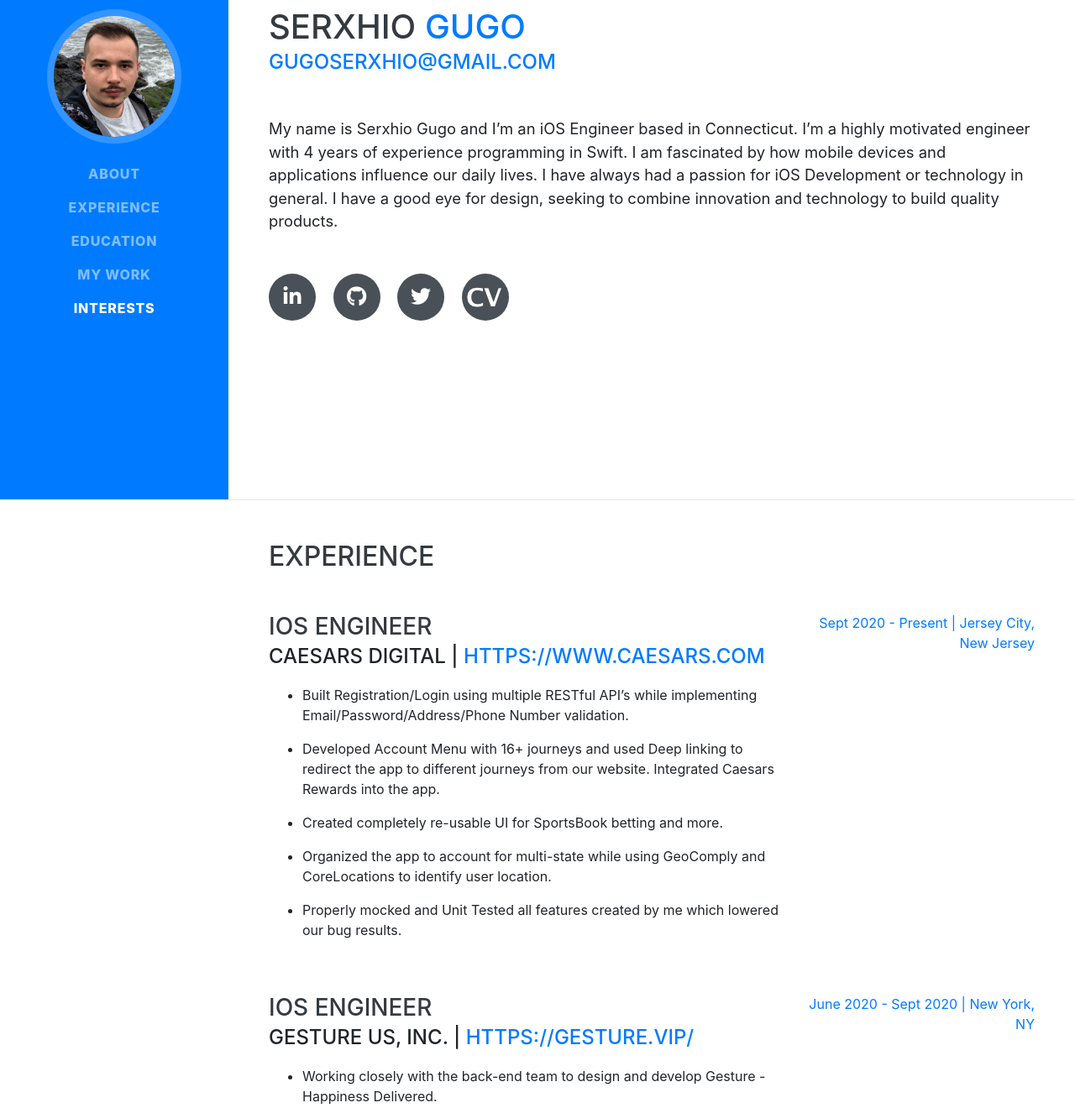
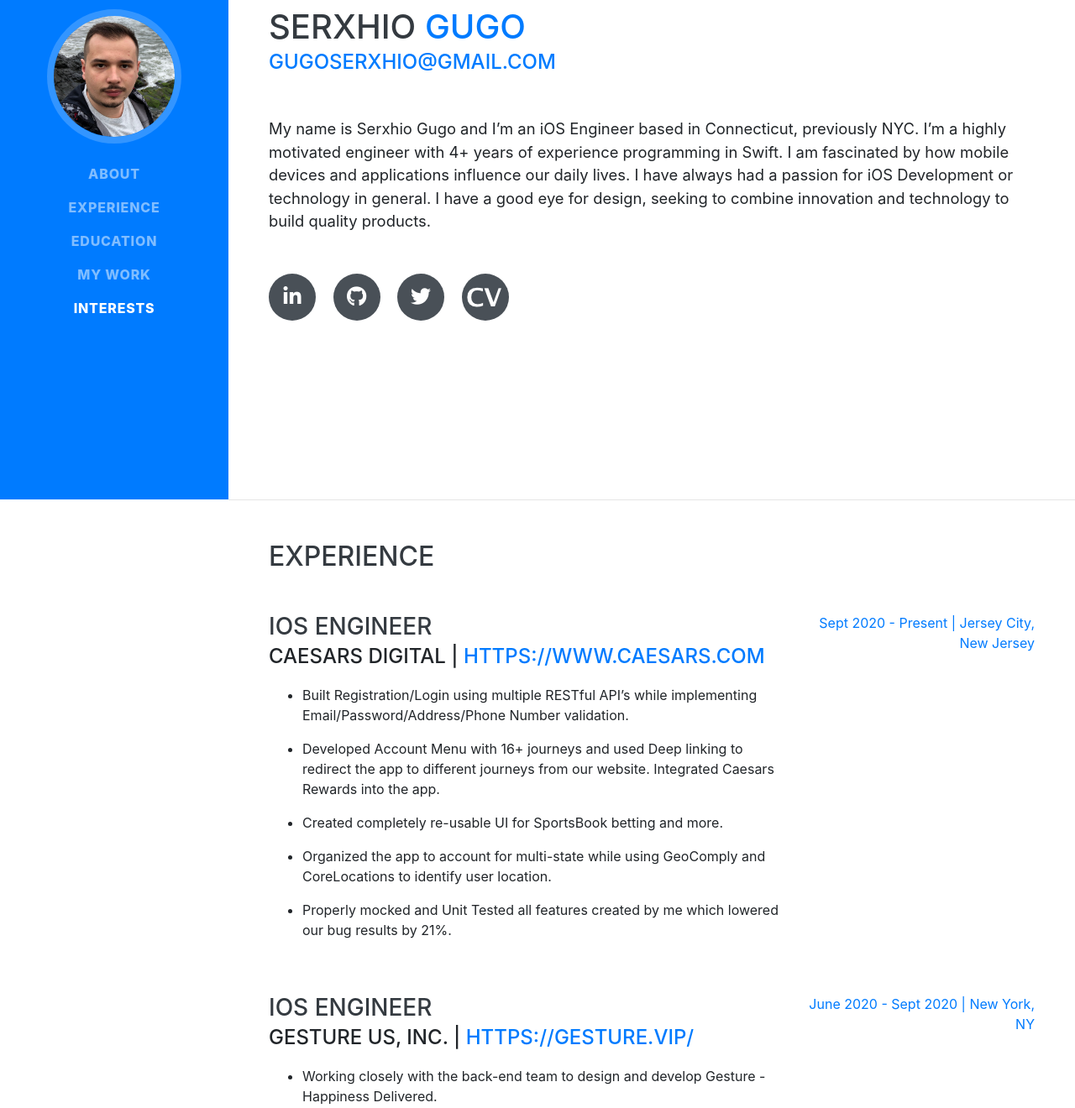
Before and after one commit to SerxhioGugo/serxhiogugo.github.io, a website with bundled scripts: page index.html in a window 1280 px wide. Shown: the part 205-1525 px from the top of the page at 84% size. Built offline with nearby package versions, Linux system fonts and the light colour scheme; a web font is replaced by a local one.

Commit message:
updated resume and text

```diff
--- a/index.html
+++ b/index.html
@@ -69,8 +69,9 @@
         <div class="subheading mb-5">
           <a href="mailto:gugoserxhio@gmail.com">gugoserxhio@gmail.com</a>
         </div>
-        <p class="lead mb-5">My name is Serxhio Gugo and I’m an iOS Engineer based in Connecticut. I’m a highly
-          motivated engineer with 4 years of experience programming in Swift. I am fascinated by how mobile devices and
+        <p class="lead mb-5">My name is Serxhio Gugo and I’m an iOS Engineer based in Connecticut, previously NYC. I’m a
+          highly
+          motivated engineer with 4+ years of experience programming in Swift. I am fascinated by how mobile devices and
           applications influence our daily lives. I have always had a passion for iOS Development or technology in
           general. I have a good eye for design, seeking to combine innovation and technology to build quality products.
         </p>
@@ -121,7 +122,7 @@
                   location.</p>
               </li>
               <li>
-                <p>Properly mocked and Unit Tested all features created by me which lowered our bug results.</p>
+                <p>Properly mocked and Unit Tested all features created by me which lowered our bug results by 21%.</p>
               </li>
             </ul>
           </div>
```
Also changed, not shown: 3 other files.
